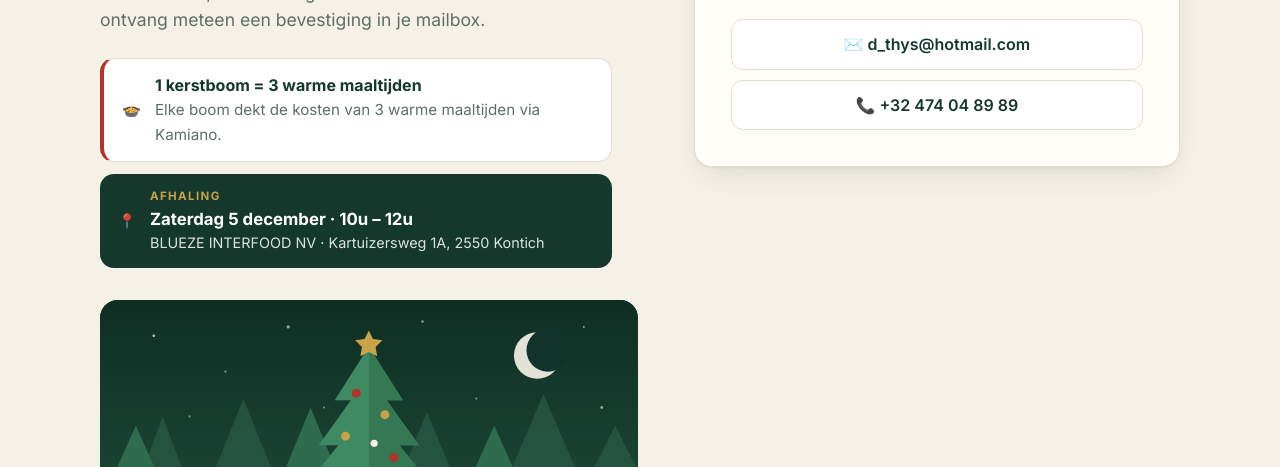
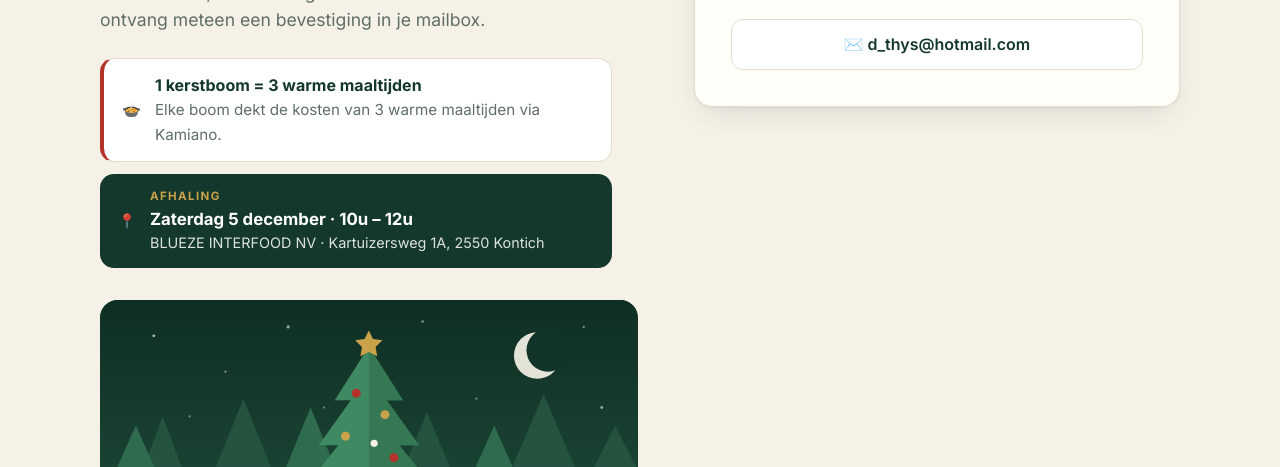
Before and after one commit to dthys/RT2Kerstbomen2025, a plain HTML site: page index.html in a window 1280 px wide. Shown: the part 333-800 px from the top of the page. Drawn offline with Linux system fonts and the light colour scheme.

Commit message:
Gsm-nummer van de website gehaald
Co-Authored-By: Claude Opus 5.5 <noreply@anthropic.com>
Claude-Session: https://claude.ai/code/session_01DNHq2GTDKpusvmGHRXV54e

```diff
--- a/config.js
+++ b/config.js
@@ -14,6 +14,5 @@ window.RT2_CONFIG = {
   MAX_QTY: 20,
 
   CONTACT_EMAIL: 'd_thys@hotmail.com',
-  CONTACT_PHONE: '+32474048989',
   LOGO_URL: 'https://i.ibb.co/4RYgfdSd/cropped-logortbround.png'
 };
--- a/index.html
+++ b/index.html
@@ -201,7 +201,6 @@
       <p class="sub" data-t="closedText">Online bestellen kan momenteel niet. Wil je toch een kerstboom? Neem gerust contact op.</p>
       <div class="contact">
         <a id="mailLink"></a>
-        <a id="telLink"></a>
       </div>
     </div>
   </section>
@@ -223,8 +222,6 @@
   $('year').textContent = new Date().getFullYear();
   [$('mailLink'), $('footMail')].forEach(a => { a.href = 'mailto:' + C.CONTACT_EMAIL; a.textContent = C.CONTACT_EMAIL; });
   $('mailLink').textContent = '✉️  ' + C.CONTACT_EMAIL;
-  $('telLink').href = 'tel:' + C.CONTACT_PHONE;
-  $('telLink').textContent = '📞  ' + C.CONTACT_PHONE.replace(/^\+32(\d{3})(\d{2})(\d{2})(\d{2})$/, '+32 $1 $2 $3 $4');
 
   if (C.ORDERS_OPEN) $('orderForm').hidden = false; else $('closedCard').hidden = false;
 
```
